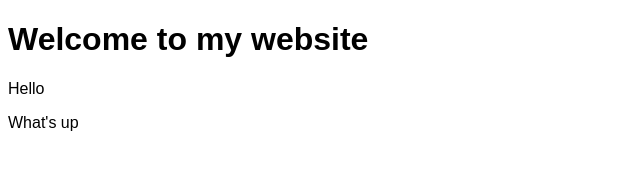
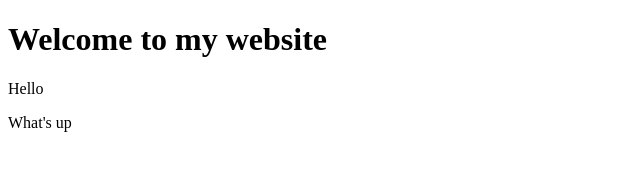
Before and after one commit to vincent-lafouasse/personal-homepage, a plain HTML site: page index.html in a window 1280 px wide. Shown: the whole page, without its empty margins (0-640 px from the left). Drawn offline with Linux system fonts and the light colour scheme.

Commit message:
remove style information

```diff
--- a/index.html
+++ b/index.html
@@ -5,11 +5,6 @@
   <meta name="generator" content=
   "HTML Tidy for HTML5 for Apple macOS version 5.8.0">
   <title>Vincent's cool website</title>
-  <style>
-		body {
-			font-family: Arial, Helvetica, sans-serif;
-			}
-  </style>
 </head>
 <body>
   <h1>Welcome to my website</h1>
```
